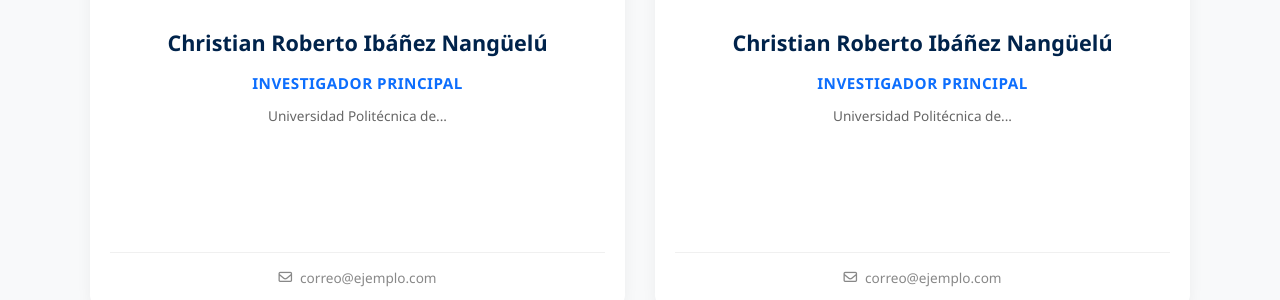
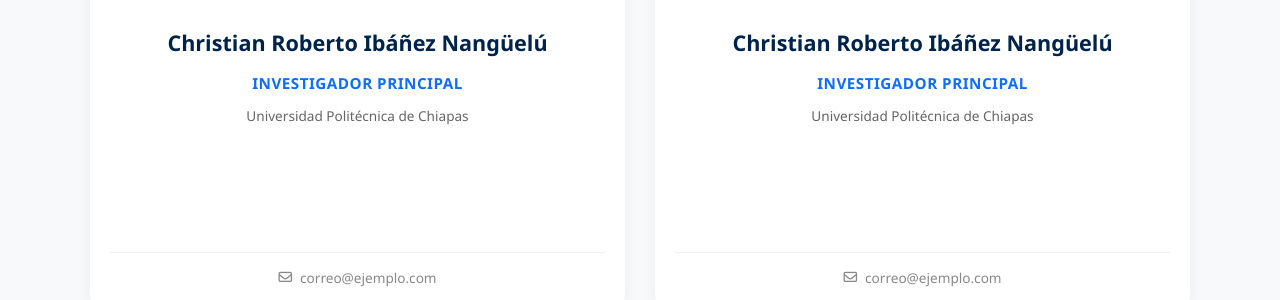
Before and after one commit to cribnez/dbi-research-web, a Jekyll site: the page built from index.md, in a window 1280 px wide. Shown: the part 855-1155 px from the top of the page. Built offline with Jekyll 4.4.1, drawn with Linux system fonts in a browser that asks for light colours.

Commit message:
Update equipo.yml

```diff
--- a/_data/equipo.yml
+++ b/_data/equipo.yml
@@ -2,14 +2,14 @@ investigadores:
   - nombre: "Christian Roberto Ibáñez Nangüelú"
     rol: "Investigador Principal"
     especialidad: "Especialista en IA y Visión Artificial"
-    institucion: "Universidad Politécnica de..."
+    institucion: "Universidad Politécnica de Chiapas"
     email: "correo@ejemplo.com"
     foto: "/assets/img/usuario.png"
 
   - nombre: "Christian Roberto Ibáñez Nangüelú"
     rol: "Investigador Principal"
     especialidad: "Especialista en IA y Visión Artificial"
-    institucion: "Universidad Politécnica de..."
+    institucion: "Universidad Politécnica de Chiapas"
     email: "correo@ejemplo.com"
     foto: "/assets/img/usuario.png"
 
@@ -17,12 +17,13 @@ alumnos:
   - nombre: "César Gómez Aguilera"
     rol: "Ing. en Desarrollo de Software"
     especialidad: "Estudiante de Ingeniería"
-    institucion: "Universidad Politécnica de..."
+    institucion: "Universidad Politécnica de Chiapas"
     email: "blackrubick14@gmail.com"
     foto: "/assets/img/usuario.png"
+
   - nombre: "César Gómez Aguilera"
     rol: "Ing. en Desarrollo de Software"
     especialidad: "Estudiante de Ingeniería"
-    institucion: "Universidad Politécnica de..."
+    institucion: "Universidad Politécnica de Chiapas"
     email: "blackrubick14@gmail.com"
     foto: "/assets/img/usuario.png"
```
